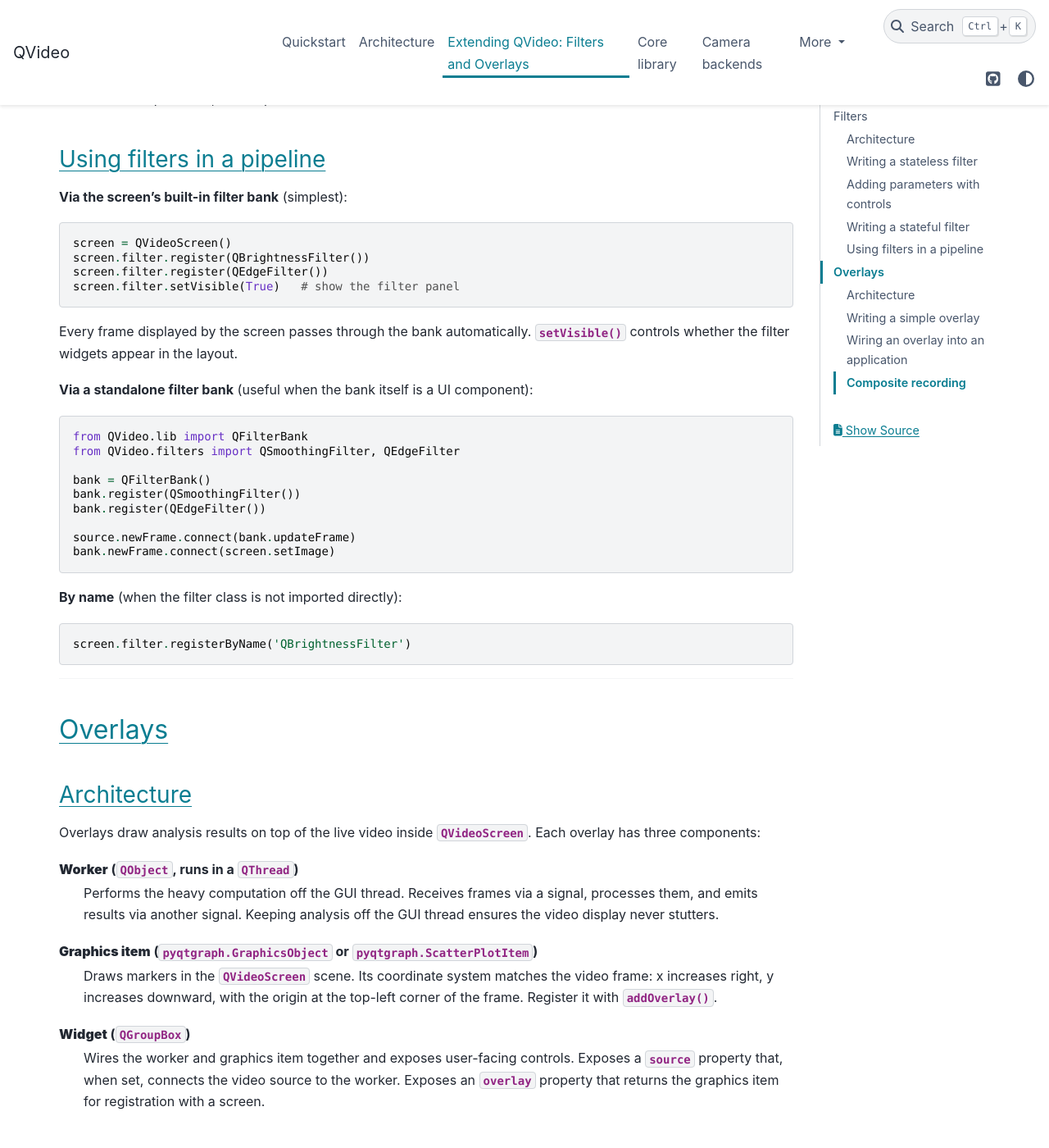
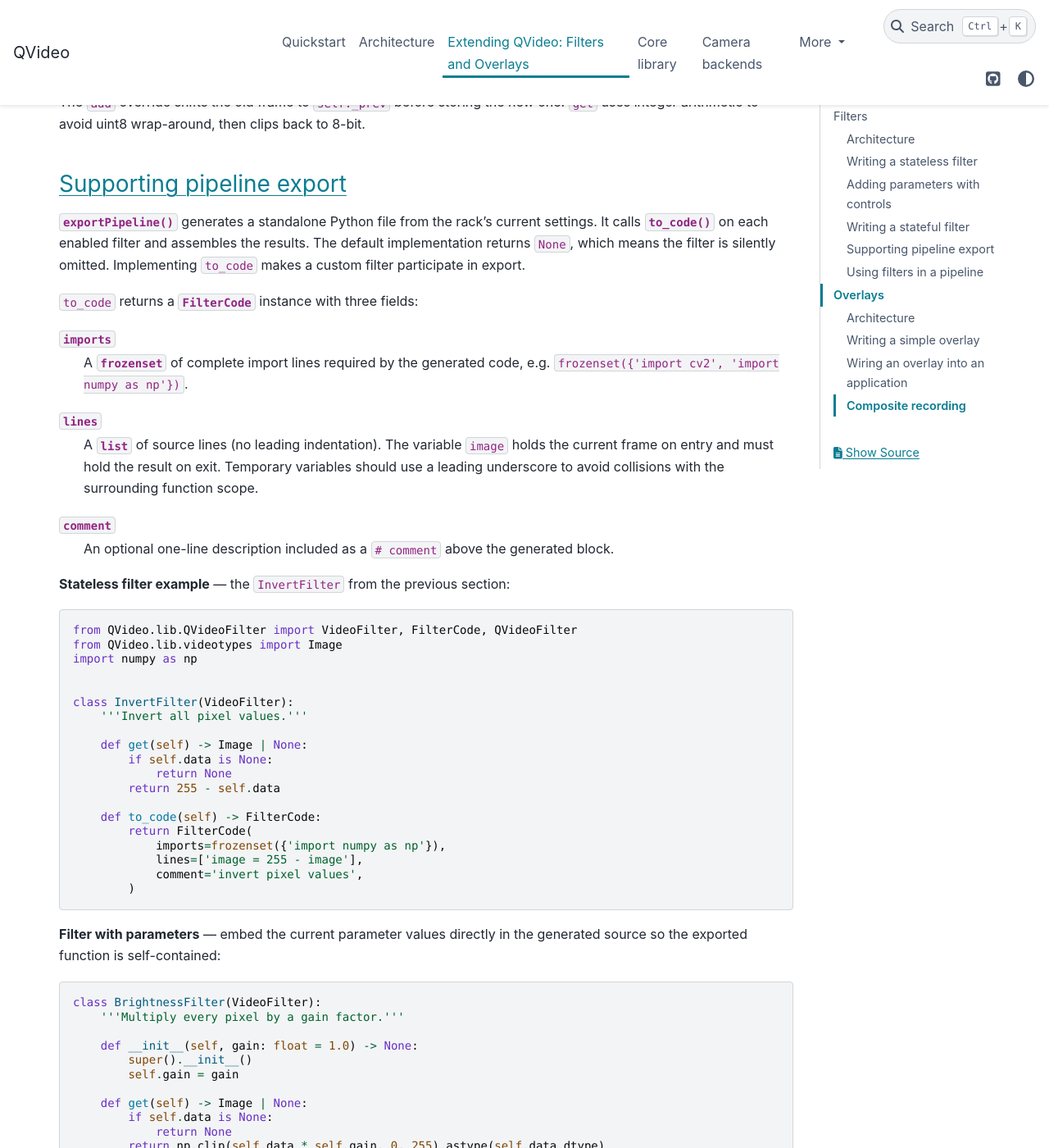
Before and after one commit to davidgrier/QVideo, a Sphinx documentation site: the page built from docs/extending.rst, in a window 1280 px wide and 1400 px high, scrolled down 3997 px. Shown: the whole window at 82% size. Built offline with Sphinx 7.4.7 and the PyData theme 0.15.4, drawn with Linux system fonts in a browser that asks for light colours; some of the changed text lies outside the part shown.

Commit message:
docs: document pipeline export — FilterCode, to_code, exportPipeline
lib.rst: expand QFilterBank/VideoFilter section to note to_code() and
FilterCode; rewrite QFilterRack section to describe the Add/Export toolbar
buttons, the tree-grouped picker, and include a sample generated file.

filters.rst: add intro note distinguishing stateless (export-capable) from
stateful filters; add 'Supports pipeline export.' to Smoothing, Threshold,
Canny, Sobel, Laplacian, RGB channel, and ROI sections.

extending.rst: add 'Supporting pipeline export' subsection with FilterCode
field descriptions and three examples — stateless filter, parameterised
filter, and stateful filter (returns None).

Co-Authored-By: Claude Sonnet 4.6 <noreply@anthropic.com>

```diff
--- a/docs/extending.rst
+++ b/docs/extending.rst
@@ -198,6 +198,95 @@ The example below computes a frame-by-frame difference:
 The ``add`` override shifts the old frame to ``self._prev`` before storing
 the new one.  ``get`` uses integer arithmetic to avoid uint8 wrap-around,
 then clips back to 8-bit.
+
+
+.. _extending-export:
+
+Supporting pipeline export
+~~~~~~~~~~~~~~~~~~~~~~~~~~
+
+:meth:`~QVideo.lib.QFilterRack.QFilterRack.exportPipeline` generates a
+standalone Python file from the rack's current settings.  It calls
+:meth:`~QVideo.lib.QVideoFilter.VideoFilter.to_code` on each enabled filter
+and assembles the results.  The default implementation returns ``None``, which
+means the filter is silently omitted.  Implementing ``to_code`` makes a
+custom filter participate in export.
+
+``to_code`` returns a :class:`~QVideo.lib.QVideoFilter.FilterCode` instance
+with three fields:
+
+``imports``
+  A :class:`frozenset` of complete import lines required by the generated
+  code, e.g. ``frozenset({'import cv2', 'import numpy as np'})``.
+
+``lines``
+  A :class:`list` of source lines (no leading indentation).  The variable
+  ``image`` holds the current frame on entry and must hold the result on exit.
+  Temporary variables should use a leading underscore to avoid collisions
+  with the surrounding function scope.
+
+``comment``
+  An optional one-line description included as a ``# comment`` above the
+  generated block.
+
+**Stateless filter example** — the ``InvertFilter`` from the previous section:
+
+.. code-block:: python
+
+   from QVideo.lib.QVideoFilter import VideoFilter, FilterCode, QVideoFilter
+   from QVideo.lib.videotypes import Image
+   import numpy as np
+
+
+   class InvertFilter(VideoFilter):
+       '''Invert all pixel values.'''
+
+       def get(self) -> Image | None:
+           if self.data is None:
+               return None
+           return 255 - self.data
+
+       def to_code(self) -> FilterCode:
+           return FilterCode(
+               imports=frozenset({'import numpy as np'}),
+               lines=['image = 255 - image'],
+               comment='invert pixel values',
+           )
+
+**Filter with parameters** — embed the current parameter values directly in
+the generated source so the exported function is self-contained:
+
+.. code-block:: python
+
+   class BrightnessFilter(VideoFilter):
+       '''Multiply every pixel by a gain factor.'''
+
+       def __init__(self, gain: float = 1.0) -> None:
+           super().__init__()
+           self.gain = gain
+
+       def get(self) -> Image | None:
+           if self.data is None:
+               return None
+           return np.clip(self.data * self.gain, 0, 255).astype(self.data.dtype)
+
+       def to_code(self) -> FilterCode:
+           return FilterCode(
+               imports=frozenset({'import numpy as np'}),
+               lines=[
+                   f'image = np.clip(image * {self.gain}, 0, 255).astype(image.dtype)',
+               ],
+               comment=f'brightness gain={self.gain}',
+           )
+
+**Stateful filter** — a filter that accumulates state across frames cannot be
+expressed as a single-frame pure function.  Leave ``to_code`` returning ``None``
+(the default) and the rack will note the omission in a comment:
+
+.. code-block:: python
+
+   # NOTE: the following filters are stateful and were omitted:
+   #   DifferenceFilter
 
 
 Using filters in a pipeline
```
Also changed, not shown: docs/api/filters.rst (+14 -4 lines), docs/api/lib.rst (+59 -4 lines).
